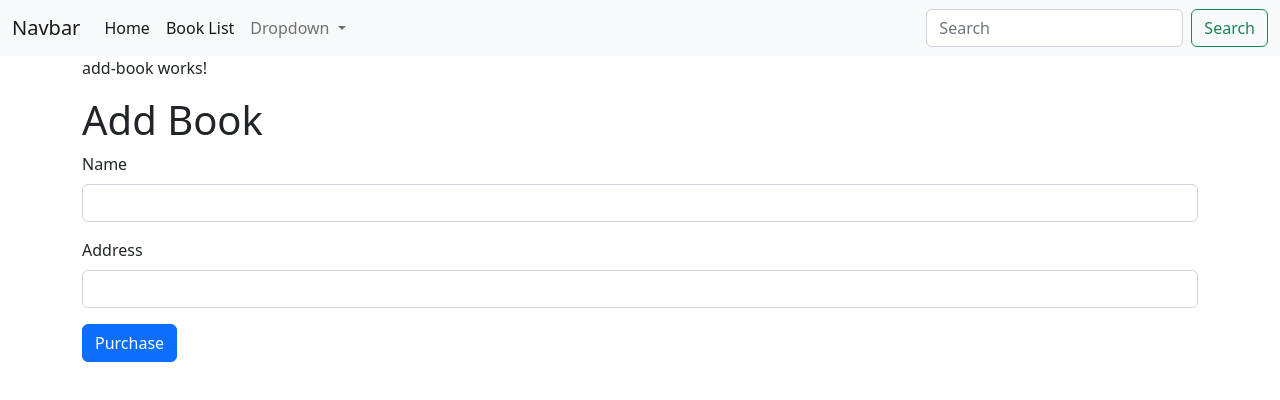
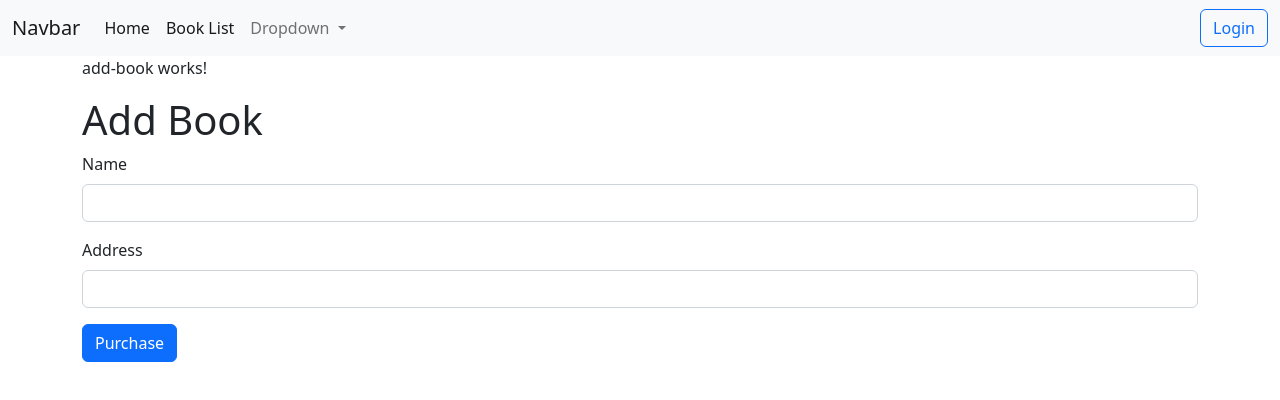
Before and after one commit to Fourth1755/Test-Angular, an Angular app in the folder client/: page /add-book in a window 1280 px wide. Shown: the top 400 px of the page. Built offline with nearby package versions, Linux system fonts and the light colour scheme.

Commit message:
Update header-menu.component.html

```diff
--- a/client/src/app/_base-components/header-menu/header-menu.component.html
+++ b/client/src/app/_base-components/header-menu/header-menu.component.html
@@ -25,8 +25,8 @@
           </li>
         </ul>
         <form class="d-flex" role="search">
-          <input class="form-control me-2" type="search" placeholder="Search" aria-label="Search">
-          <button class="btn btn-outline-success" type="submit">Search</button>
+
+          <button class="btn btn-outline-primary" type="submit">Login</button>
         </form>
       </div>
     </div>
```
